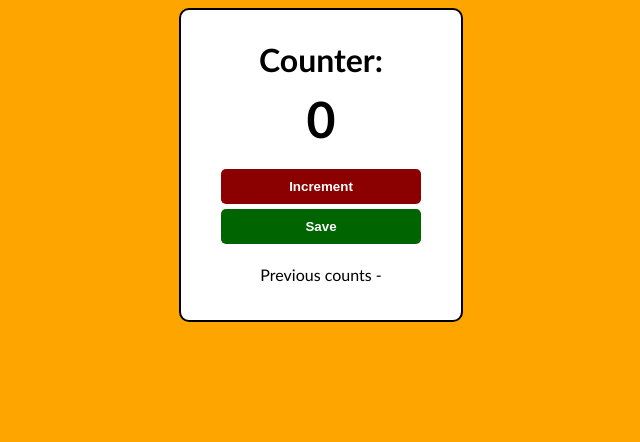
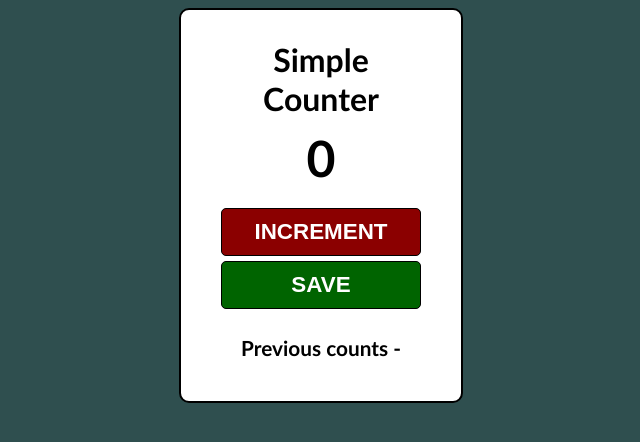
Before and after one commit to ileshmistry/simple-counter, a plain HTML site: page index.html in a window 1280 px wide. Shown: the whole page, without its empty margins (319-959 px from the left). Drawn offline with Linux system fonts and the light colour scheme.

Commit message:
Updates to the presentation

```diff
--- a/index.css
+++ b/index.css
@@ -1,5 +1,5 @@
 body {
-    background-color: orange;
+    background-color: darkslategray;
     text-align: center;
     font-family: 'Trebuchet MS', 'Lucida Sans Unicode', 'Lucida Grande', 'Lucida Sans', Arial, sans-serif;
 }
@@ -20,10 +20,13 @@ button {
     padding-bottom: 10px;
     color: white;
     font-weight: bold;
+    font-size: 1.4rem;
+    text-transform: uppercase;
     width: 200px;
     margin-bottom: 5px;
     border-radius: 5px;
-    border: 1ps solid black;
+    border: 1px solid black;
+    cursor: pointer;
 }
 
 #increment-btn {
@@ -42,3 +45,8 @@ button {
     border: 2px solid black;
     border-radius: 10px;
 }
+
+#text-el {
+    font-size: 1.3rem;
+    font-weight: bold;
+}
--- a/index.html
+++ b/index.html
@@ -4,7 +4,7 @@
     </head>
     <body>
         <div class="container">
-            <h1>Counter:</h1>
+            <h1>Simple Counter</h1>
             <h2 id="count-el">0</h2>
             <button id="increment-btn" onclick="increment()">Increment</button>
             <button id="save-btn" onclick="save()">Save</button>
```
